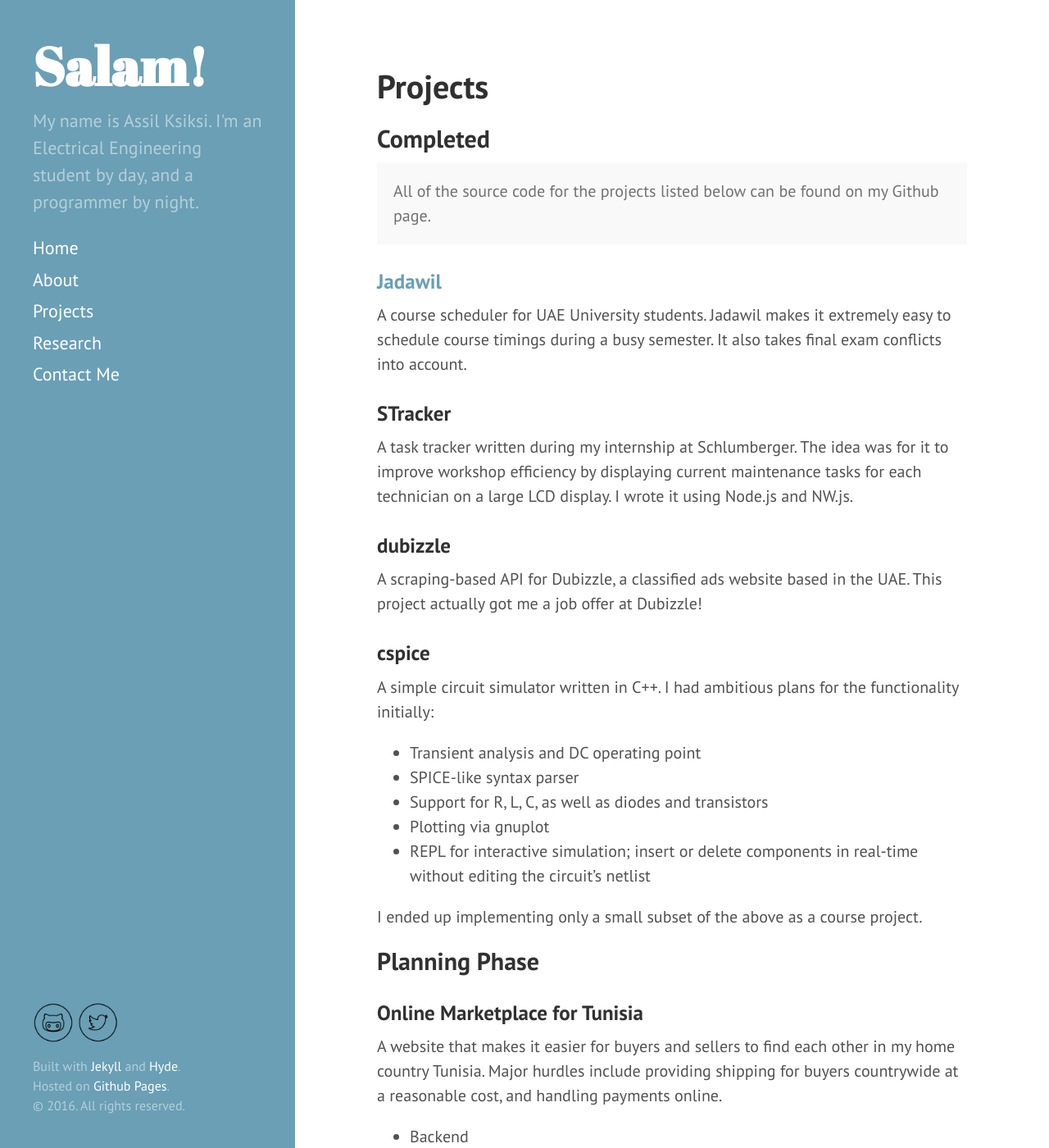
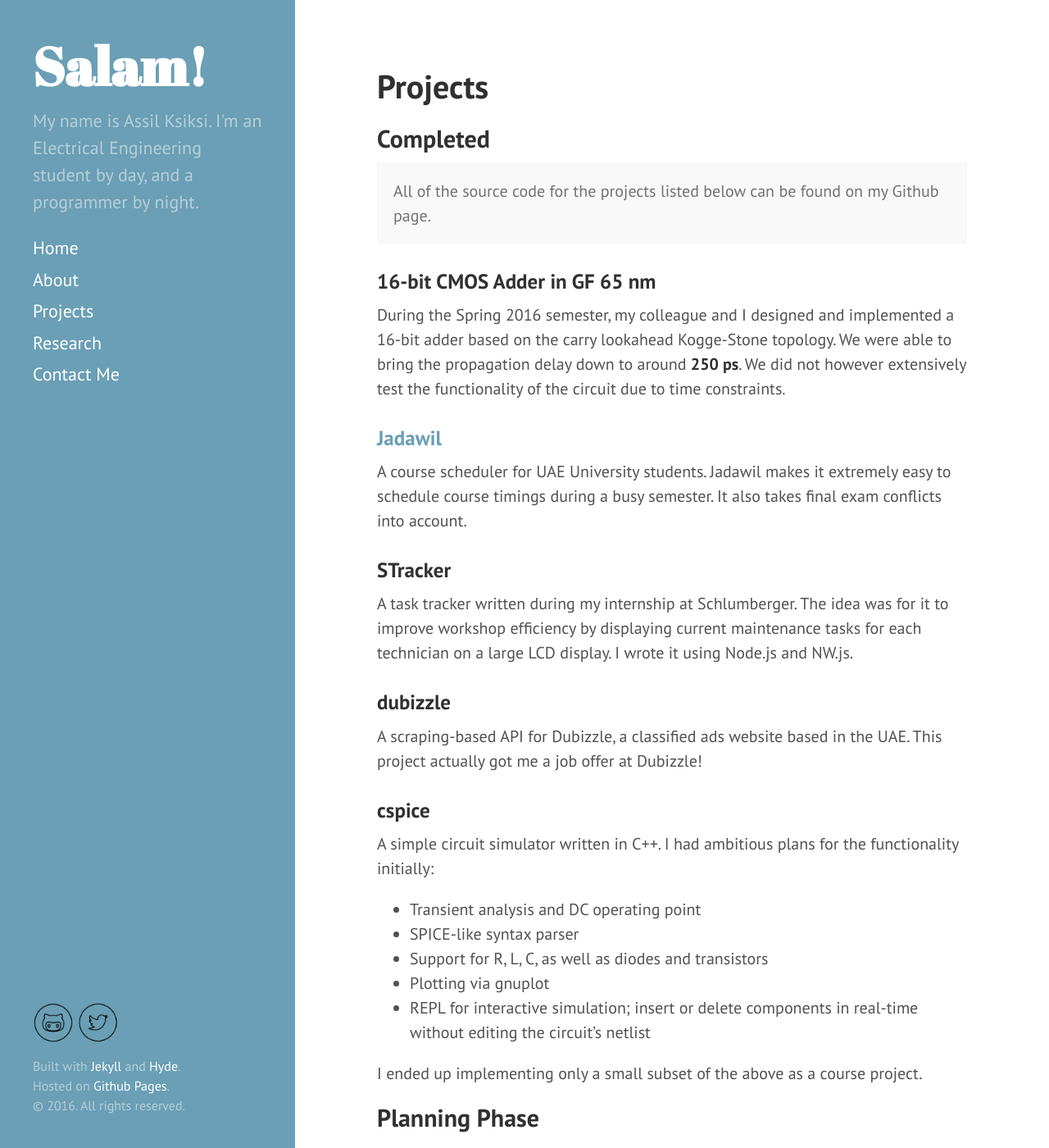
Before and after one commit to aksiksi/blog, a Jekyll site: the page built from projects/index.md, in a window 1280 px wide and 1400 px high. Shown: the whole window at 82% size. Built offline with Jekyll 4.4.1, drawn with Linux system fonts in a browser that asks for light colours; Markdown is read by kramdown in place of the engine named in the settings; some of the changed text lies outside the part shown.

Commit message:
Small changes to about, projects

```diff
--- a/projects/index.md
+++ b/projects/index.md
@@ -8,6 +8,10 @@ title: Projects
 <p class="message">
     All of the source code for the projects listed below can be found on my Github page.
 </p>
+
+### 16-bit CMOS Adder in GF 65 nm
+
+During the Spring 2016 semester, my colleague and I designed and implemented a 16-bit adder based on the carry lookahead Kogge-Stone topology. We were able to bring the propagation delay down to around **250 ps**. We did not however extensively test the functionality of the circuit due to time constraints.
 
 ### [Jadawil](http://jadawil.herokuapp.com)
 
@@ -35,19 +39,6 @@ I ended up implementing only a small subset of the above as a course project.
 
 ## Planning Phase
 
-### Online Marketplace for Tunisia
-
-A website that makes it easier for buyers and sellers to find each other in my home country Tunisia. Major hurdles include providing shipping for buyers countrywide at a reasonable cost, and handling payments online.
-
-* Backend
-    - Scala
-    - Play Framework
-    - Slick ORM?
-* Frontend
-    - Bootstrap
-    - React
-    - Underscore
-
 ### BTC Tunisia
 
 An online Bitcoin wallet/exchange for use in Tunisia. Due to strict currency controls, it is impossible to send Tunisian Dinar out of the country. As a result, Tunisians cannot buy things online, or send money to friends and relatives abroad. I plan on releasing a MVP with some advertising to see if the idea has potential.
```
Also changed, not shown: about/index.md (+6 -4 lines).
